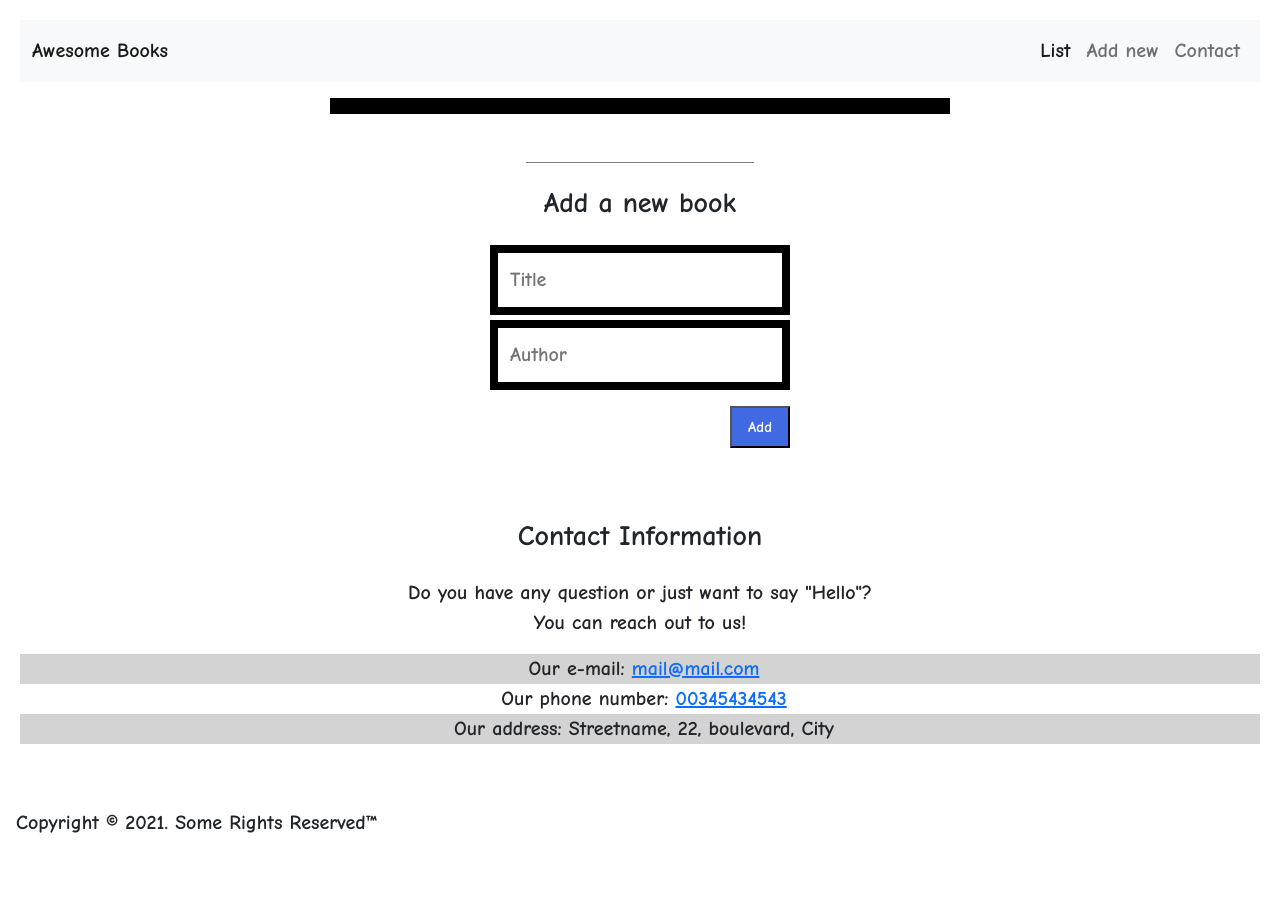
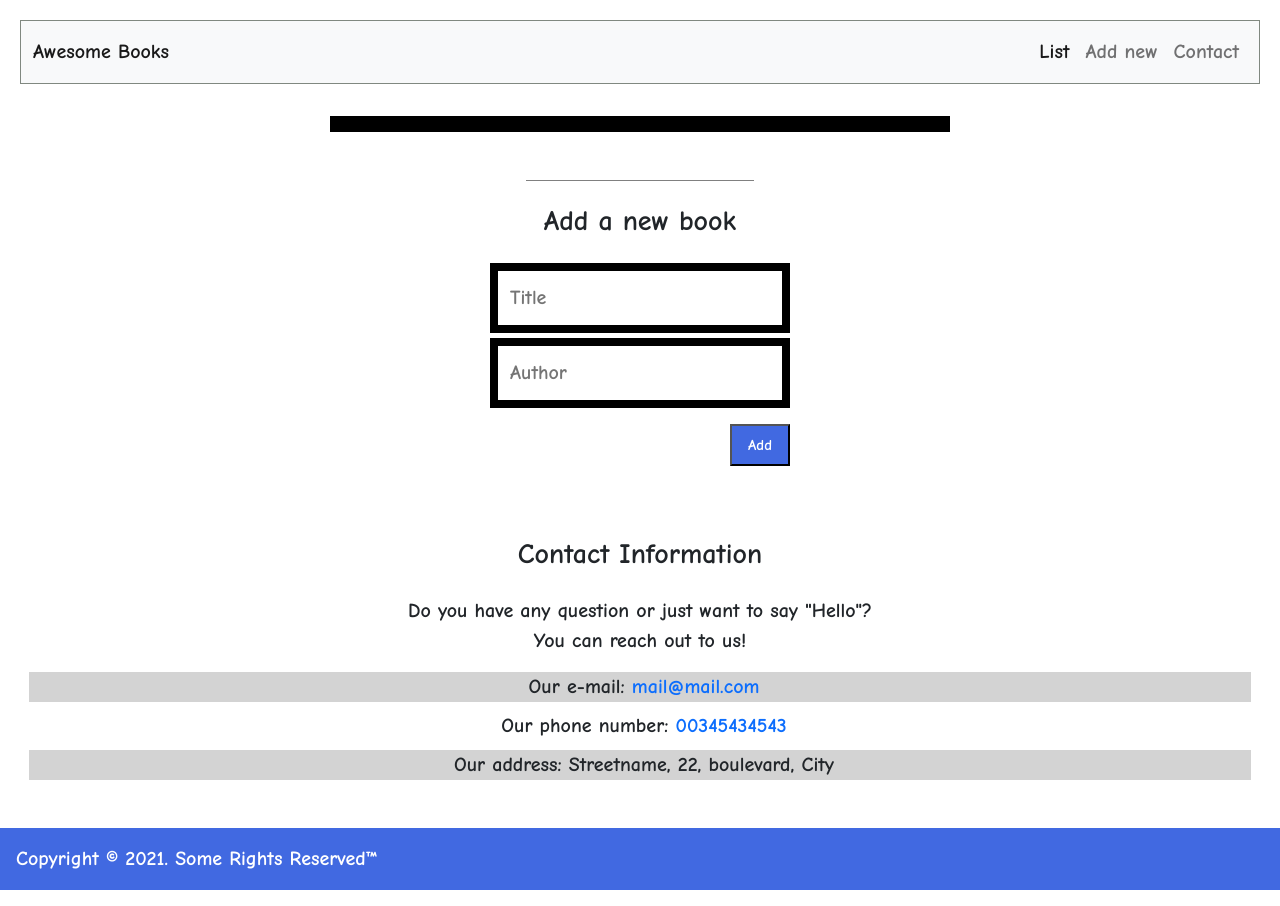
Before and after one commit to coldatlas/Awesome-Books, a plain HTML site: page index.html in a window 1280 px wide. Before the commit the page ends 870 px from the top, so only its background shows below. Drawn offline with nearby package versions, Linux system fonts and the light colour scheme; a script that the page names is missing.

Commit message:
Style and position navigation

```diff
--- a/style.css
+++ b/style.css
@@ -13,6 +13,20 @@ body {
 
 main {
   margin: 20px;
+}
+
+nav {
+  border: 1px solid #808880;
+}
+
+.nav-link {
+  color: red;
+}
+
+.date-container {
+  color: #4169e1;
+  display: flex;
+  justify-content: flex-end;
 }
 
 ul {
@@ -91,6 +105,19 @@ input {
   margin-bottom: 5px;
 }
 
+.contact li {
+  margin: 9px;
+}
+
+.contact li a {
+  text-decoration: none;
+}
+
+footer {
+  background-color: #4169e1;
+  color: #fff;
+}
+
 @media only screen and (min-width: 768px) {
   .justify-right {
     position: relative;
```
